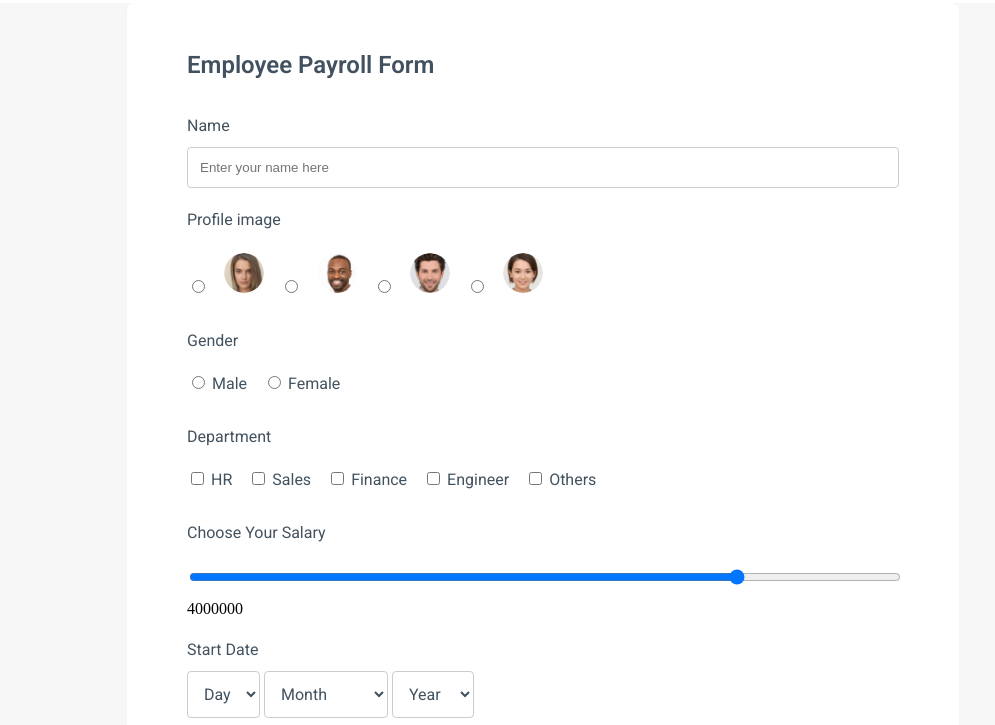
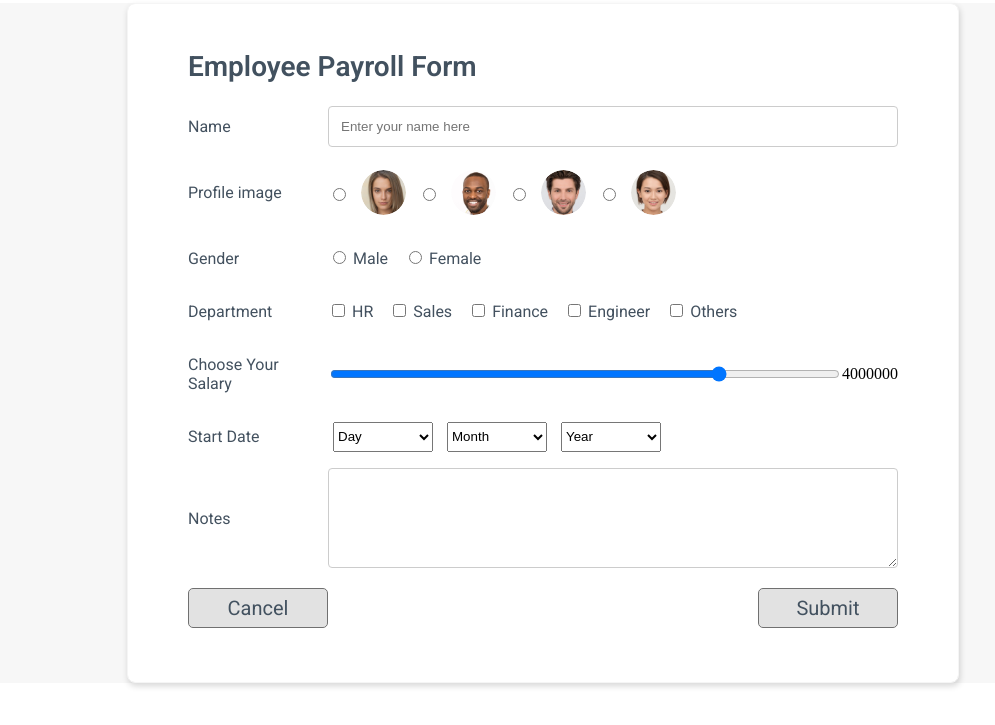
Before and after one commit to darshanyd07/Employee-Payroll-App, a plain HTML site: page index.html in a window 1280 px wide. Shown: the part 77-802 px from the top of the page, without its empty margins (97-1092 px from the left). Drawn offline with Linux system fonts and the light colour scheme.

Commit message:
Added : Using the UX design set the button style CSS File Add

```diff
--- a/CSS/style.css
+++ b/CSS/style.css
@@ -1,14 +1,18 @@
-body{
+* {
+    box-sizing: border-box;
+  }
+
+  body {
     margin: 0;
     height: 100%;
   }
 
-.header{
+  .header {
     padding: 15px 0;
     background-color: #ffffff;
   }
 
-.header-content{
+  .header-content {
     display: flex;
     flex-direction: row;
     justify-content: center;
@@ -16,32 +20,29 @@ body{
     border: 0px solid green;
   }
 
-.logo-content{
+  .logo-content {
     display: flex;
     flex-direction: row;
     align-items: center;
     border: 0px solid green;
-    width:80%;
+    width: 80%;
   }
 
-.logo-content-img{
-    border: solid 0px #42515f;
+  .logo-content-img {
+    border: 0px solid #42515f;
   }
 
-.emp-text{
+  .emp-text {
     font: normal normal bold 20px/25px Montserrat;
-    font-family: "Montserrat",sans-serif;
+    font-family: "Montserrat", sans-serif;
     letter-spacing: 0px;
-    color:#82a70c;
-    text-transform:capitalize;
+    color: #82a70c;
+    padding-left: 10px;
+    text-transform: capitalize;
   }
 
-.emp-payroll{
+  .emp-payroll {
     color: #42515f;
-}
-
-*{
-    box-sizing:border-box;
   }
 
   .form-content {
@@ -57,26 +58,24 @@ body{
     width: 65%;
     padding: 44px 60px;
     background: #ffffff 0% 0% no-repeat padding-box;
-    box-shadow: 0px 3px 6px #f5f5f5;
+    box-shadow: 1px 3px 6px #00000029;
+    border: 1px solid #f5f5f5;
     border-radius: 8px;
     opacity: 1;
   }
 
   .form-head {
-    font: normal normal bold 24px/37px Roboto;
-    letter-spacing: 0px;
+    font: normal normal bold 28px/37px Roboto;
     color: #42515f;
     text-transform: capitalize;
-    opacity: 1;
     padding-bottom: 20px;
   }
 
   .row-content {
     display: flex;
-    flex-direction: column;
+    flex-direction: row;
     margin-bottom: 10px;
-    align-items: stretch;
-    border: 0px solid green;
+    align-items: center;
   }
 
   .label {
@@ -84,22 +83,17 @@ body{
   }
 
   label {
-    padding: 12px 12px 12px 0;
+    padding: 12px 12px 12px 0px;
     display: inline-block;
   }
 
   .text {
     font-size: 16px;
-    color: #42525f;
+    color: #43515f;
     opacity: 1;
     font-family: Roboto;
   }
 
-error-output{
-    font-size:12px;
-    font-style:italic;
-    color:red;
-    }
   .input {
     width: 100%;
     padding: 12px;
@@ -107,35 +101,25 @@ error-output{
     border-radius: 4px;
     resize: vertical;
   }
-
-.profie-radio-content{
+  .profile-radio-content {
     display: flex;
     flex-direction: row;
   }
-
-.profile-radio-content > label{
-    /* display: flex; */
+  .profile-radio-content > label {
+    display: flex;
     flex-direction: row;
     align-items: center;
   }
-
-.profile{
-    width: 40px;
+  .profile {
+    width: 40;
     border-radius: 50%;
     margin-left: 12px;
   }
-
   select {
-    padding: 12px;
-    border: 1px solid#ccc;
-    border-radius: 4px;
-    resize: vertical;
-    font: normal normal normal 16px Roboto;
-    letter-spacing: 0px;
-    color: #42515f;
-    background-color: transparent;
+    margin: 5px;
+    min-width: 100px;
+    min-height: 30px;
   }
-
   .buttonParent {
     display: flex;
     margin-bottom: 10px;
@@ -144,26 +128,24 @@ select {
   }
 
   .button {
-    font-size: 17px;
+    font-size: 20px;
     font-family: Roboto;
     letter-spacing: 0px;
     color: #42515f;
     opacity: 1;
-    background: #e9e9e9;
-    border: none;
+    background: #e2e2e2 0% 0% no-repeat padding-box;
+    border: 2px solid #969696;
+    border-radius: 5px;
     font-weight: 400;
-    min-width: 110px;
-    padding: 5px 5px;
+    min-width: 140px;
+    padding: 7px 7px;
     border: 1px solid #707070;
     cursor: pointer;
-    border-radius: 8px;
   }
 
   .submitButton {
-    border: 1px solid #707070;
-    border-radius: 8px;
-    background-color: #e9e9e9;
     margin-right: 30px;
+    padding: 20px 40px;
   }
 
   .cancelButton {
@@ -191,7 +173,7 @@ select {
     .uploadButton {
       justify-content: flex-start;
     }
-    .profile-radio-button {
+    .profile-radio-content {
       flex-flow: wrap;
     }
     .submit-reset {
@@ -205,7 +187,7 @@ select {
     .submitButton {
       margin: 0;
     }
-    .buttonParent {
+    .button-content {
       flex-direction: column-reverse;
       align-items: flex-start;
     }
```
Lines whose indentation alone changed are shown as unchanged.
